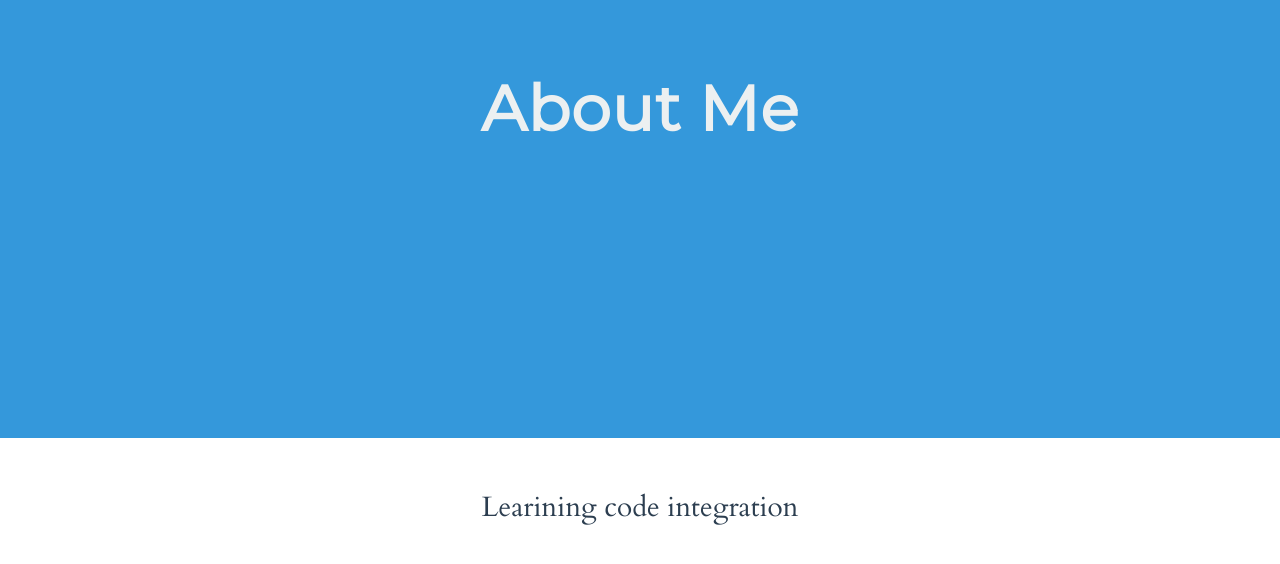
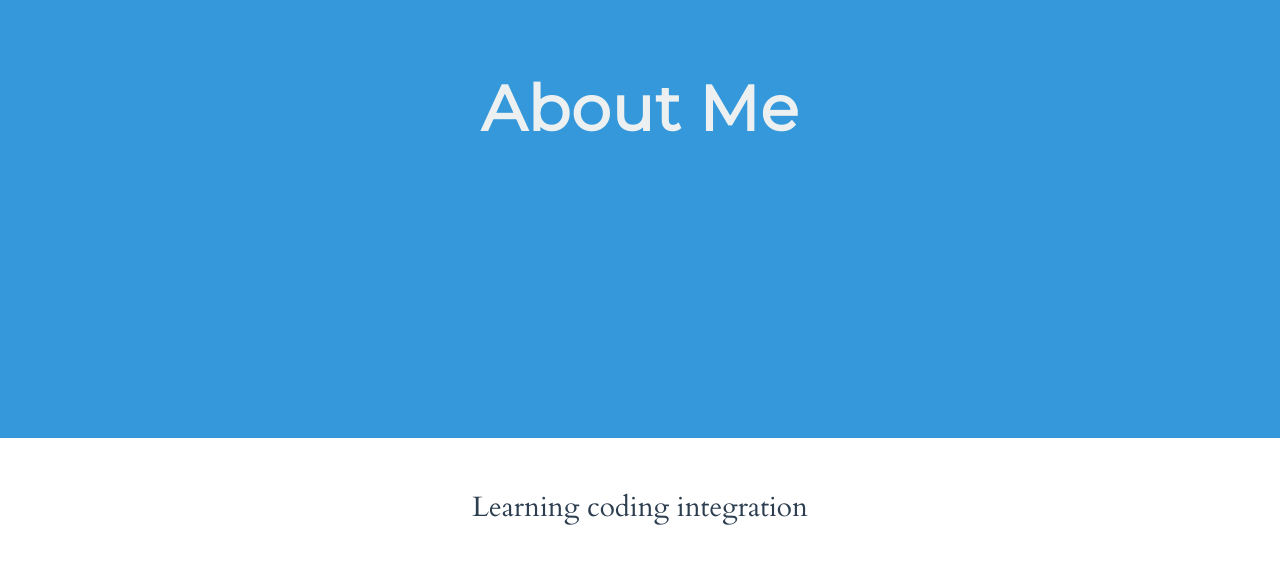
Before and after one commit to zenvenki/my-portfolio, a plain HTML site: page index.html in a window 1280 px wide. Shown: the part 1670-2234 px from the top of the page. Drawn offline with Linux system fonts and the light colour scheme.

Commit message:
changed spelling of learning

```diff
--- a/index.html
+++ b/index.html
@@ -116,7 +116,7 @@
 
     <section class="section section--alignCentered section--description">
       <p class="color--darkgrey section__description">
-      Learining code integration
+      Learning coding integration
       </p>
 
     <div class="background--skyBlue modal--closed">
```
